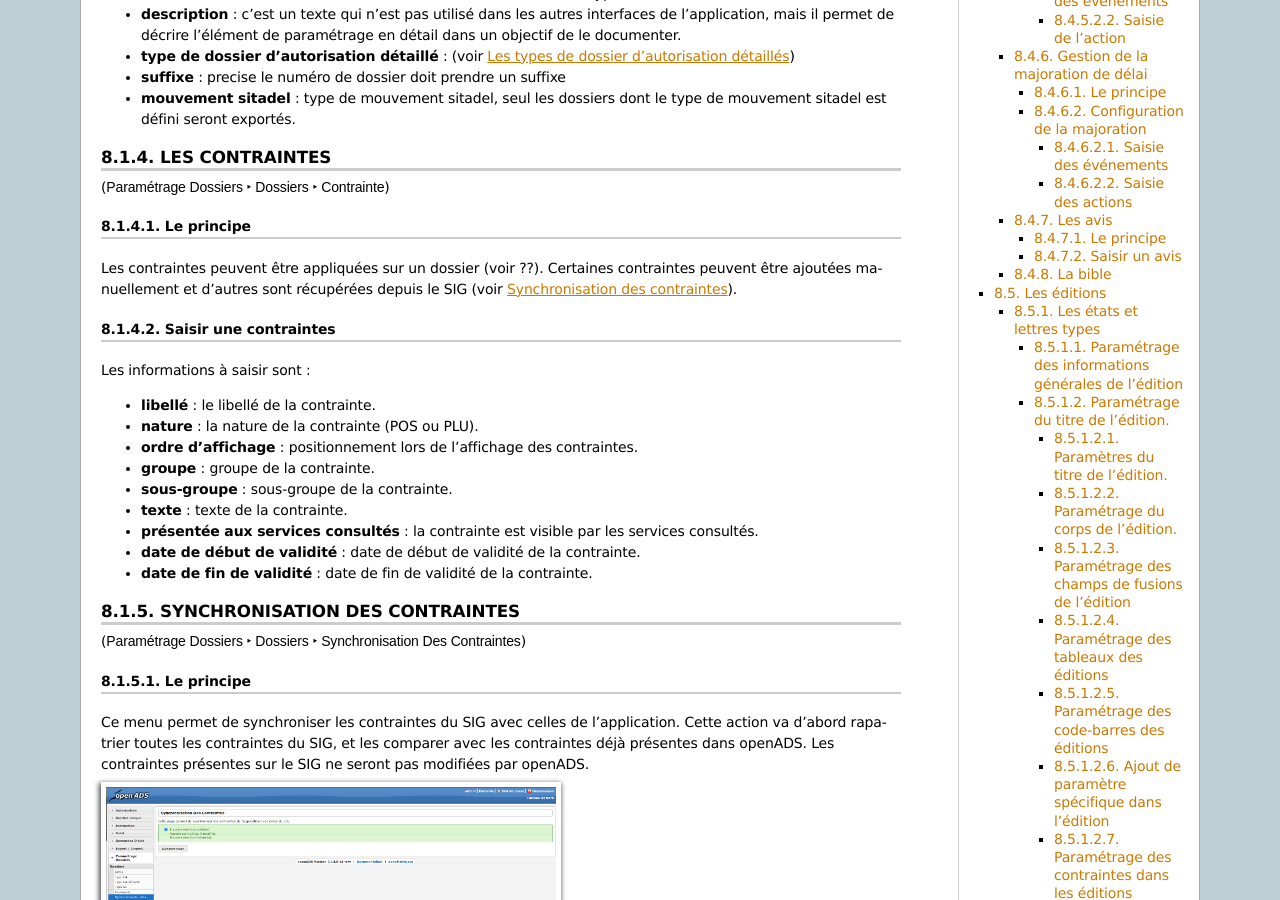
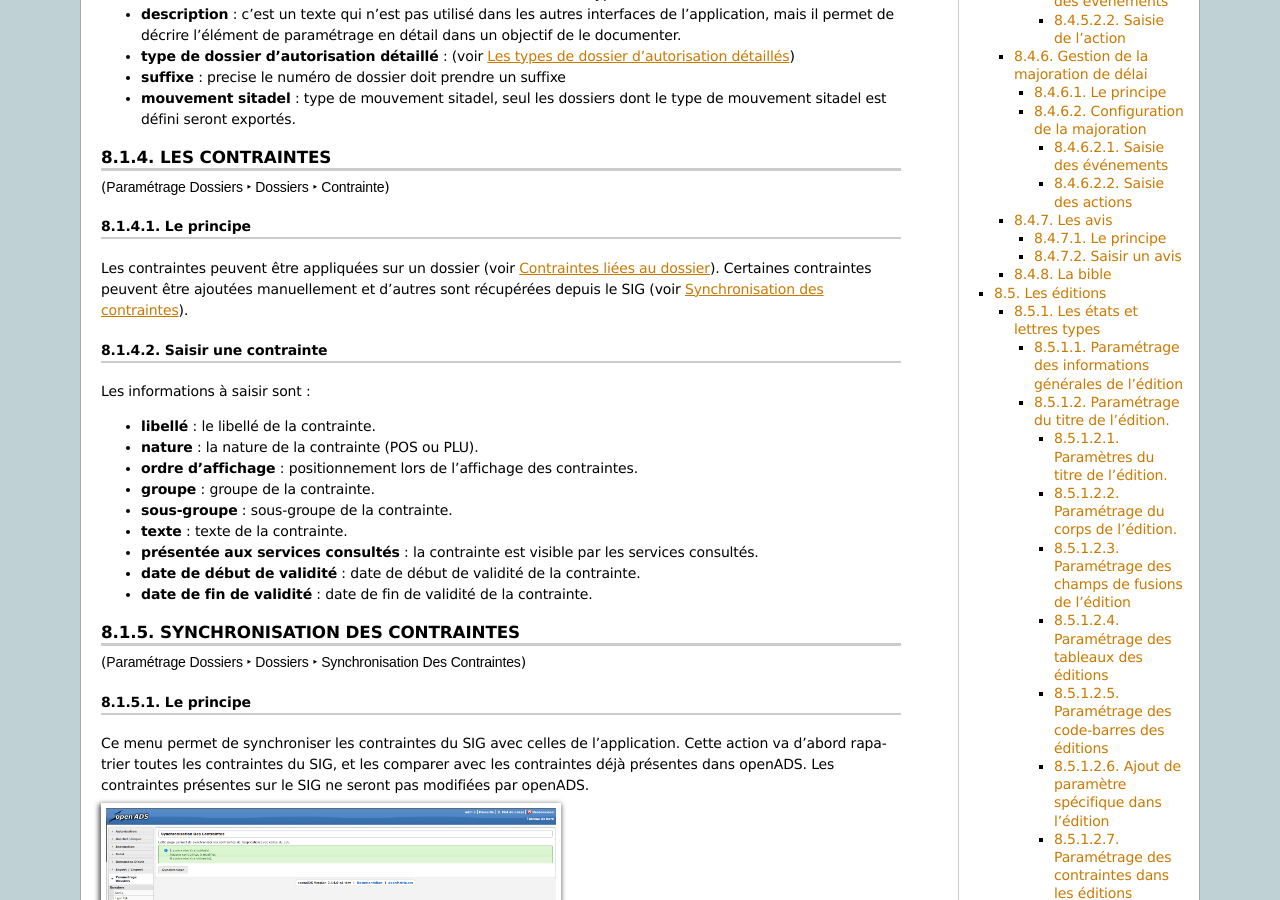
Before and after one commit to mpavaux/openads-documentation, a Sphinx documentation site: the page built from source/manuel_utilisateur/parametrage_dossier.rst, in a window 1280 px wide and 900 px high, scrolled down 1494 px. Built offline with Sphinx 7.4.7, drawn with Linux system fonts in a browser that asks for light colours; some of the changed text lies outside the part shown.

Commit message:
Correction d'un lien manquant dans la partie "Les contraintes"

```diff
--- a/source/manuel_utilisateur/parametrage_dossier.rst
+++ b/source/manuel_utilisateur/parametrage_dossier.rst
@@ -132,12 +132,12 @@
 Le principe
 ===========
 
-Les contraintes peuvent être appliquées sur un dossier (voir ??).
+Les contraintes peuvent être appliquées sur un dossier (voir :ref:`instruction_dossier_contrainte`).
 Certaines contraintes peuvent être ajoutées manuellement et d'autres sont récupérées depuis le SIG (voir
 :ref:`parametrage_dossiers_synchronisation_contrainte`).
 
-Saisir une contraintes
-======================
+Saisir une contrainte
+=====================
 
 Les informations à saisir sont :
 
```
